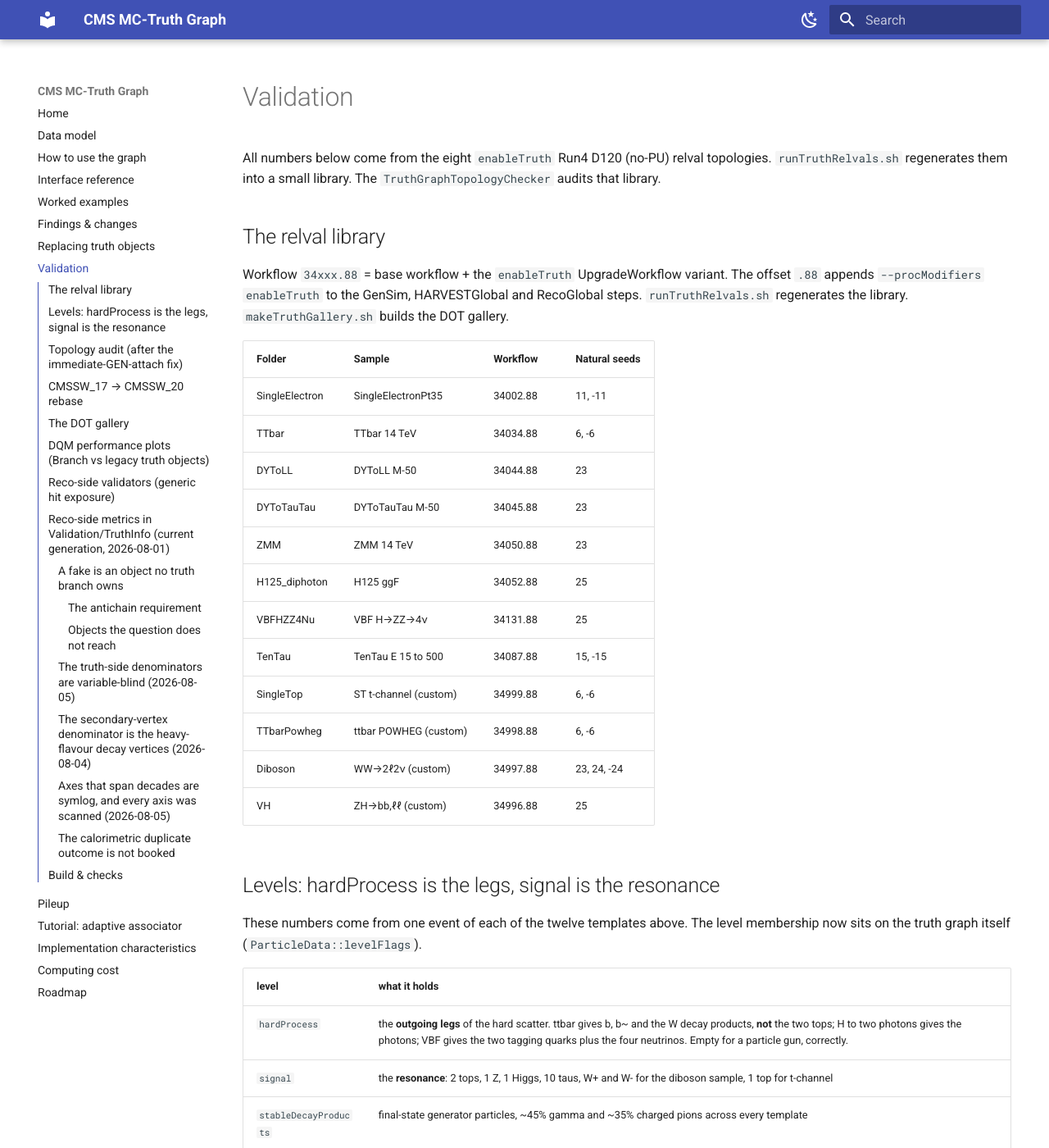
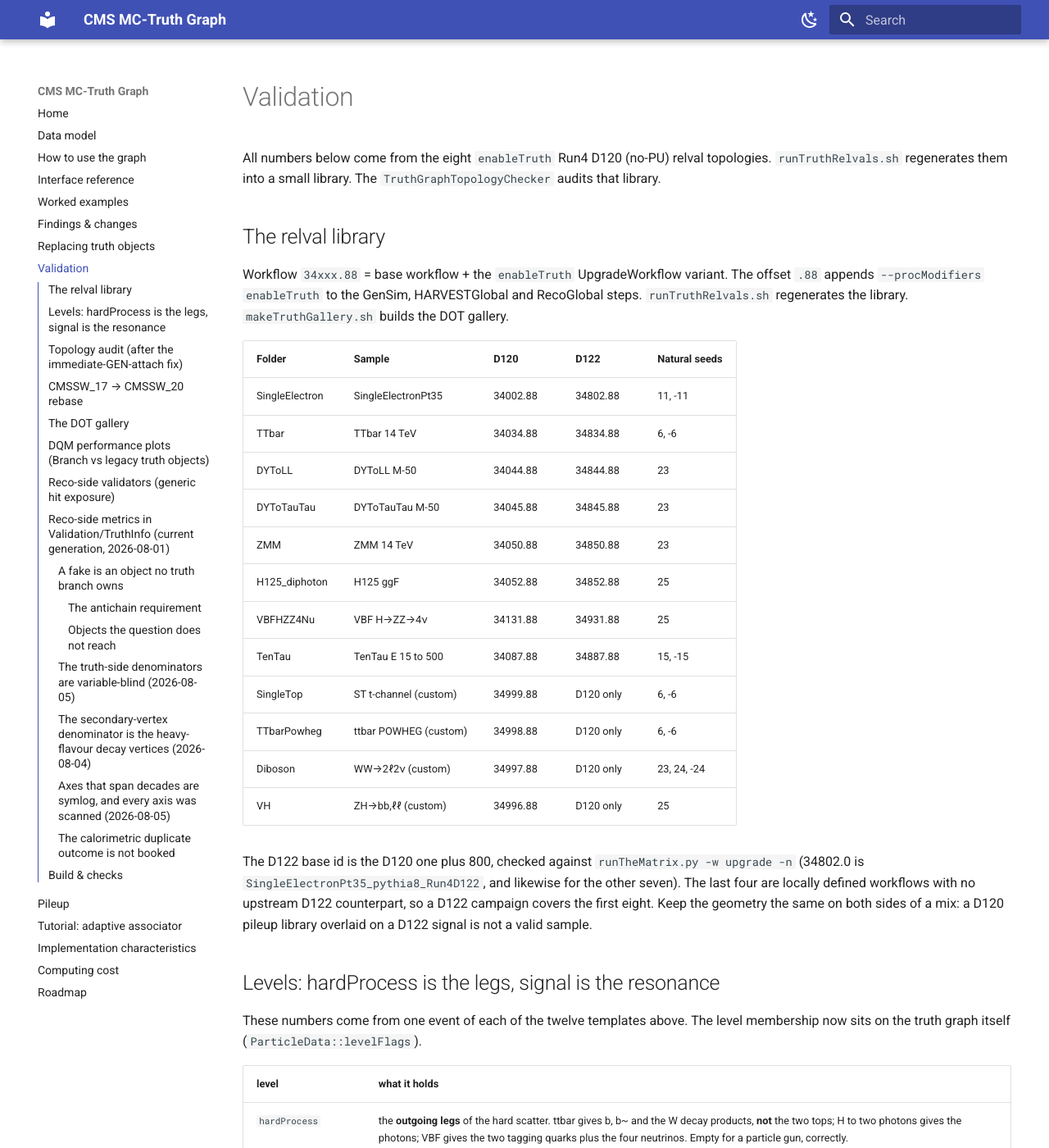
Before and after one commit to felicepantaleo/cms-truth-docs, an MkDocs documentation site: the page built from docs/validation.md, in a window 1280 px wide and 1400 px high. Shown: the whole window at 82% size. Built offline with MkDocs 1.6.1 and Material for MkDocs 9.7.7, drawn with Linux system fonts in a browser that asks for light colours.

Commit message:
docs: add D122 workflow ids to the relval library table
The D122 base id is the D120 one plus 800; the four locally defined
workflows have no upstream D122 counterpart.

```diff
--- a/docs/validation.md
+++ b/docs/validation.md
@@ -11,20 +11,26 @@ The offset `.88` appends `--procModifiers enableTruth` to the GenSim,
 HARVESTGlobal and RecoGlobal steps. `runTruthRelvals.sh` regenerates the library.
 `makeTruthGallery.sh` builds the DOT gallery.
 
-| Folder | Sample | Workflow | Natural seeds |
-|---|---|---|---|
-| SingleElectron | SingleElectronPt35 | 34002.88 | 11, -11 |
-| TTbar | TTbar 14 TeV | 34034.88 | 6, -6 |
-| DYToLL | DYToLL M-50 | 34044.88 | 23 |
-| DYToTauTau | DYToTauTau M-50 | 34045.88 | 23 |
-| ZMM | ZMM 14 TeV | 34050.88 | 23 |
-| H125_diphoton | H125 ggF | 34052.88 | 25 |
-| VBFHZZ4Nu | VBF H→ZZ→4ν | 34131.88 | 25 |
-| TenTau | TenTau E 15 to 500 | 34087.88 | 15, -15 |
-| SingleTop | ST t-channel (custom) | 34999.88 | 6, -6 |
-| TTbarPowheg | ttbar POWHEG (custom) | 34998.88 | 6, -6 |
-| Diboson | WW→2ℓ2ν (custom) | 34997.88 | 23, 24, -24 |
-| VH | ZH→bb,ℓℓ (custom) | 34996.88 | 25 |
+| Folder | Sample | D120 | D122 | Natural seeds |
+|---|---|---|---|---|
+| SingleElectron | SingleElectronPt35 | 34002.88 | 34802.88 | 11, -11 |
+| TTbar | TTbar 14 TeV | 34034.88 | 34834.88 | 6, -6 |
+| DYToLL | DYToLL M-50 | 34044.88 | 34844.88 | 23 |
+| DYToTauTau | DYToTauTau M-50 | 34045.88 | 34845.88 | 23 |
+| ZMM | ZMM 14 TeV | 34050.88 | 34850.88 | 23 |
+| H125_diphoton | H125 ggF | 34052.88 | 34852.88 | 25 |
+| VBFHZZ4Nu | VBF H→ZZ→4ν | 34131.88 | 34931.88 | 25 |
+| TenTau | TenTau E 15 to 500 | 34087.88 | 34887.88 | 15, -15 |
+| SingleTop | ST t-channel (custom) | 34999.88 | D120 only | 6, -6 |
+| TTbarPowheg | ttbar POWHEG (custom) | 34998.88 | D120 only | 6, -6 |
+| Diboson | WW→2ℓ2ν (custom) | 34997.88 | D120 only | 23, 24, -24 |
+| VH | ZH→bb,ℓℓ (custom) | 34996.88 | D120 only | 25 |
+
+The D122 base id is the D120 one plus 800, checked against `runTheMatrix.py -w upgrade -n`
+(34802.0 is `SingleElectronPt35_pythia8_Run4D122`, and likewise for the other seven). The
+last four are locally defined workflows with no upstream D122 counterpart, so a D122
+campaign covers the first eight. Keep the geometry the same on both sides of a mix: a D120
+pileup library overlaid on a D122 signal is not a valid sample.
 
 ## Levels: hardProcess is the legs, signal is the resonance
 
```
